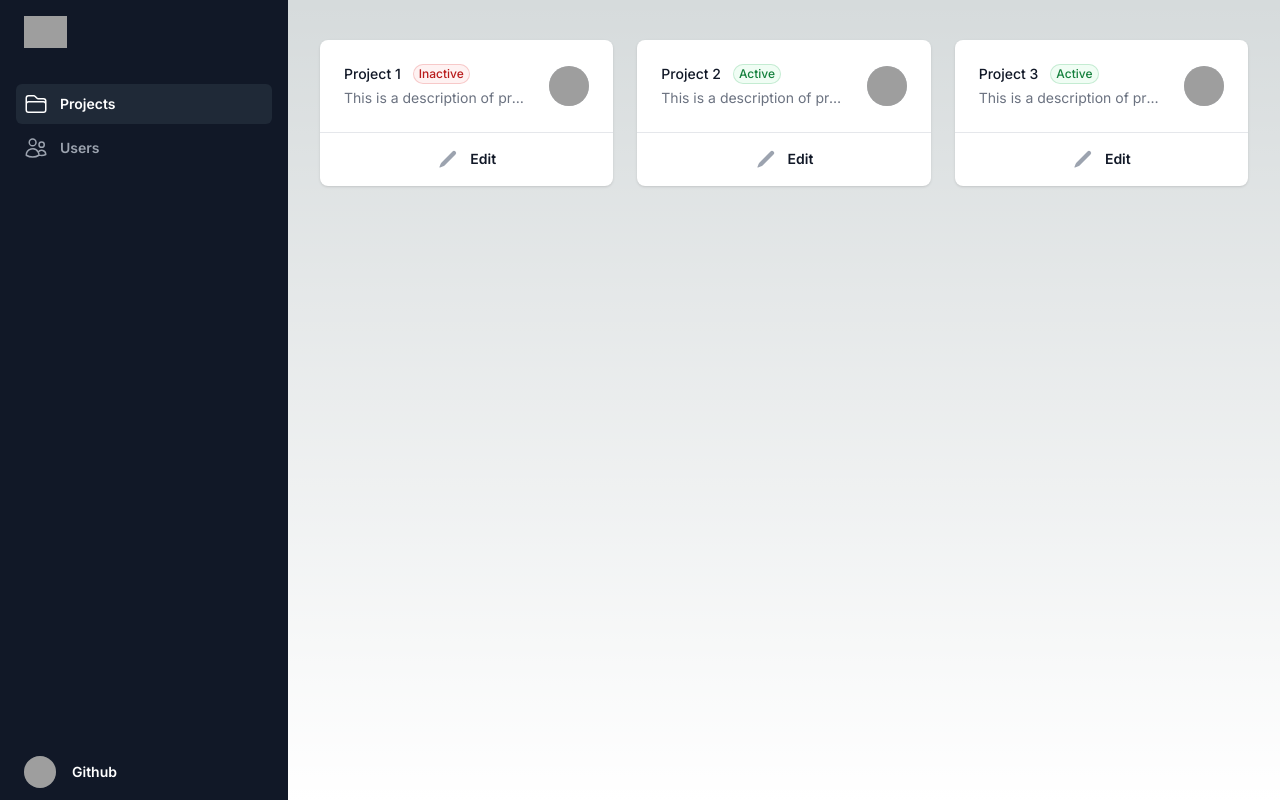
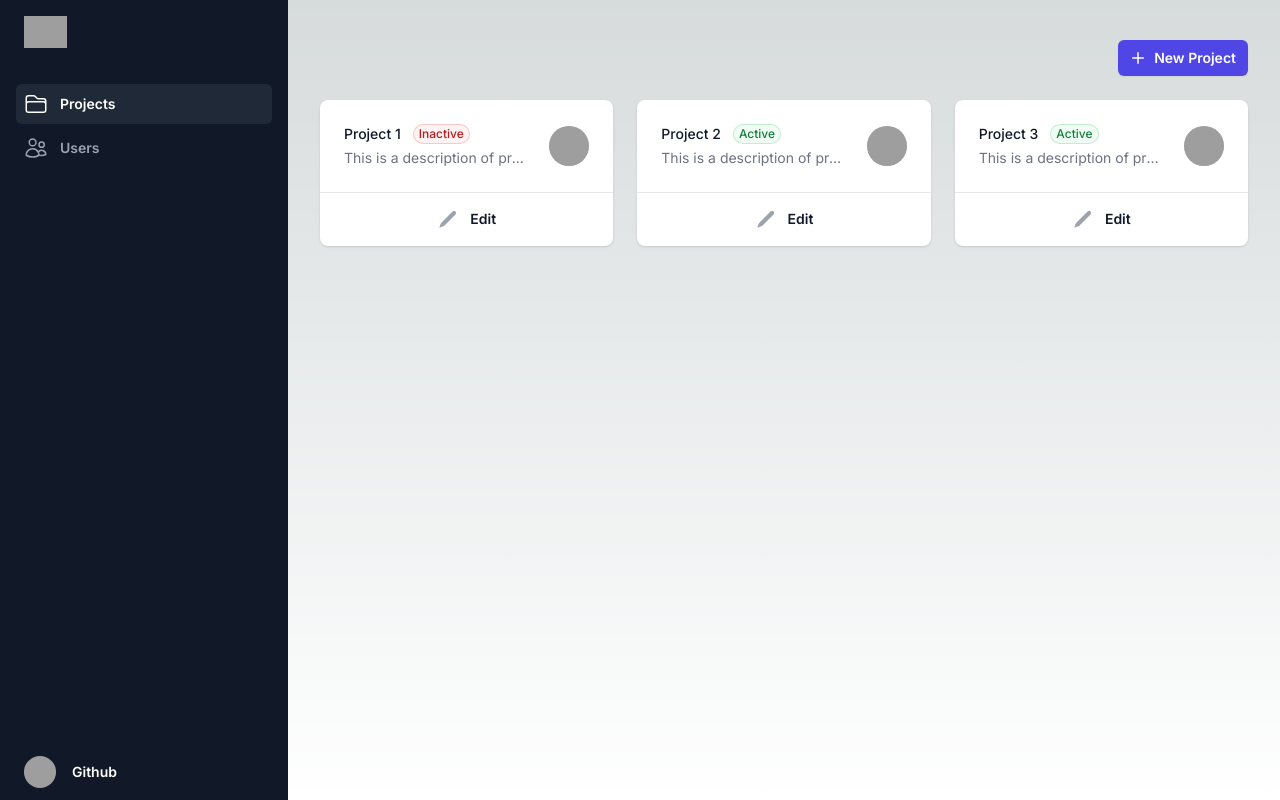
Before and after one commit to tevyt/red-flag, a Next.js app: page /projects in a window 1280 px wide. Built offline with nearby package versions, Linux system fonts and the light colour scheme; grey boxes are pictures that could not be loaded.

Commit message:
Handles empty state

```diff
--- a/src/app/projects/components/ProjectListing.tsx
+++ b/src/app/projects/components/ProjectListing.tsx
@@ -1,4 +1,4 @@
-import { PencilIcon } from "@heroicons/react/20/solid";
+import { PencilIcon, PlusIcon } from "@heroicons/react/20/solid";
 import { Project, ProjectStatus } from "../types";
 import Link from "next/link";
 import classNames from "@/app/utils/classNames";
@@ -8,7 +8,14 @@
 }
 export default function ProjectListing(props: ProjectListingProps) {
   const { projects } = props;
+  if (projects.length === 0) {
+    return <NoProjectsPrompt />;
+  }
   return (
+    <>
+      <div className="flex justify-end w-full mb-6">
+        <CreateProjectLink />
+      </div>
       <ul
         role="list"
         className="grid grid-cols-1 gap-6 sm:grid-cols-2 lg:grid-cols-3"
@@ -56,6 +63,7 @@
           </li>
         ))}
       </ul>
+    </>
   );
 }
 
@@ -79,3 +87,46 @@
     </span>
   );
 }
+
+function NoProjectsPrompt() {
+  return (
+    <div className="text-center">
+      <svg
+        className="mx-auto h-12 w-12 text-gray-400"
+        fill="none"
+        viewBox="0 0 24 24"
+        stroke="currentColor"
+        aria-hidden="true"
+      >
+        <path
+          vectorEffect="non-scaling-stroke"
+          strokeLinecap="round"
+          strokeLinejoin="round"
+          strokeWidth={2}
+          d="M9 13h6m-3-3v6m-9 1V7a2 2 0 012-2h6l2 2h6a2 2 0 012 2v8a2 2 0 01-2 2H5a2 2 0 01-2-2z"
+        />
+      </svg>
+      <h3 className="mt-2 text-sm font-semibold text-gray-900">No projects</h3>
+      <p className="mt-1 text-sm text-gray-500">
+        Get started by creating a new project.
+      </p>
+      <div className="mt-6">
+        <CreateProjectLink />
+      </div>
+    </div>
+  );
+}
+
+function CreateProjectLink() {
+  return (
+    <Link href="/projects/new">
+      <button
+        type="button"
+        className="inline-flex items-center rounded-md bg-indigo-600 px-3 py-2 text-sm font-semibold text-white shadow-sm hover:bg-indigo-500 focus-visible:outline focus-visible:outline-2 focus-visible:outline-offset-2 focus-visible:outline-indigo-600"
+      >
+        <PlusIcon className="-ml-0.5 mr-1.5 h-5 w-5" aria-hidden="true" />
+        New Project
+      </button>
+    </Link>
+  );
+}
--- a/src/app/projects/page.tsx
+++ b/src/app/projects/page.tsx
@@ -4,6 +4,7 @@
 import { Project } from "./types";
 
 export default function Projects() {
+  const projects1: Project[] = [];
   const projects: Project[] = [
     {
       id: 1,
```
Lines whose indentation alone changed are shown as unchanged.
